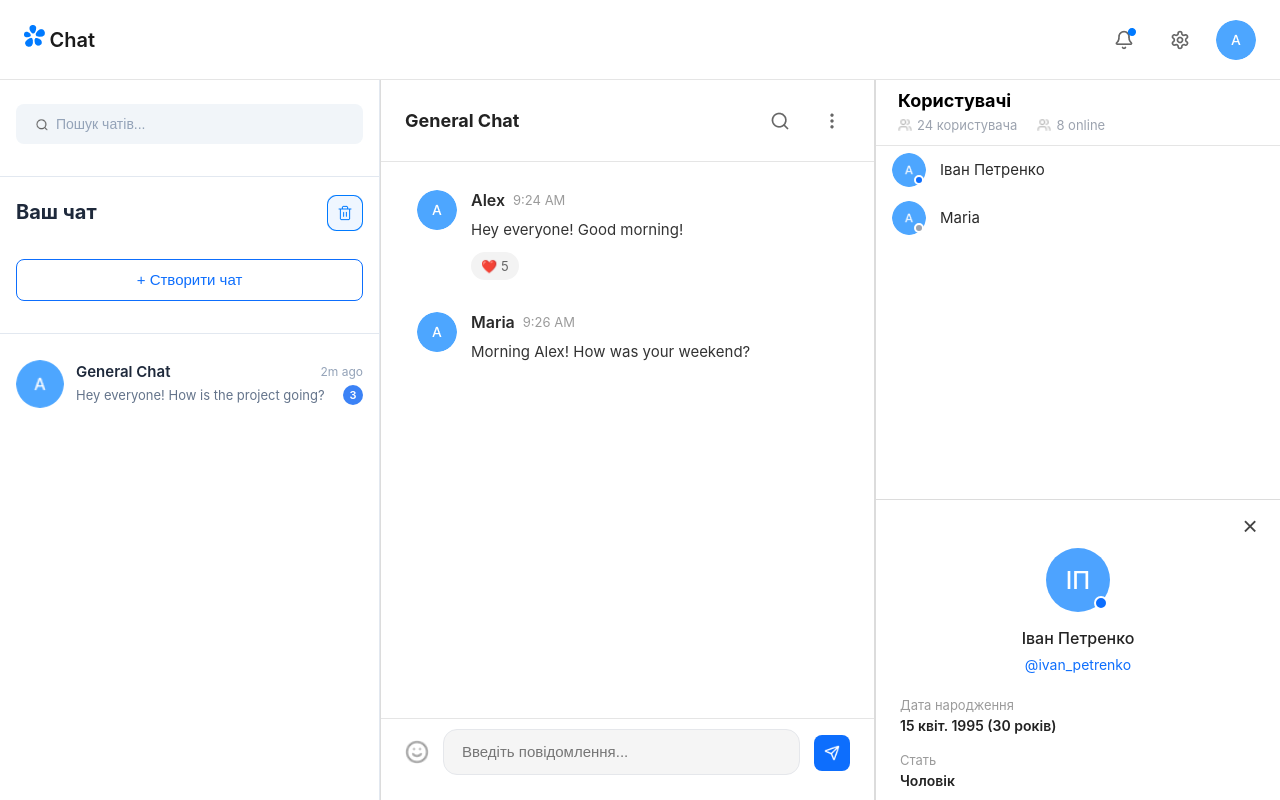
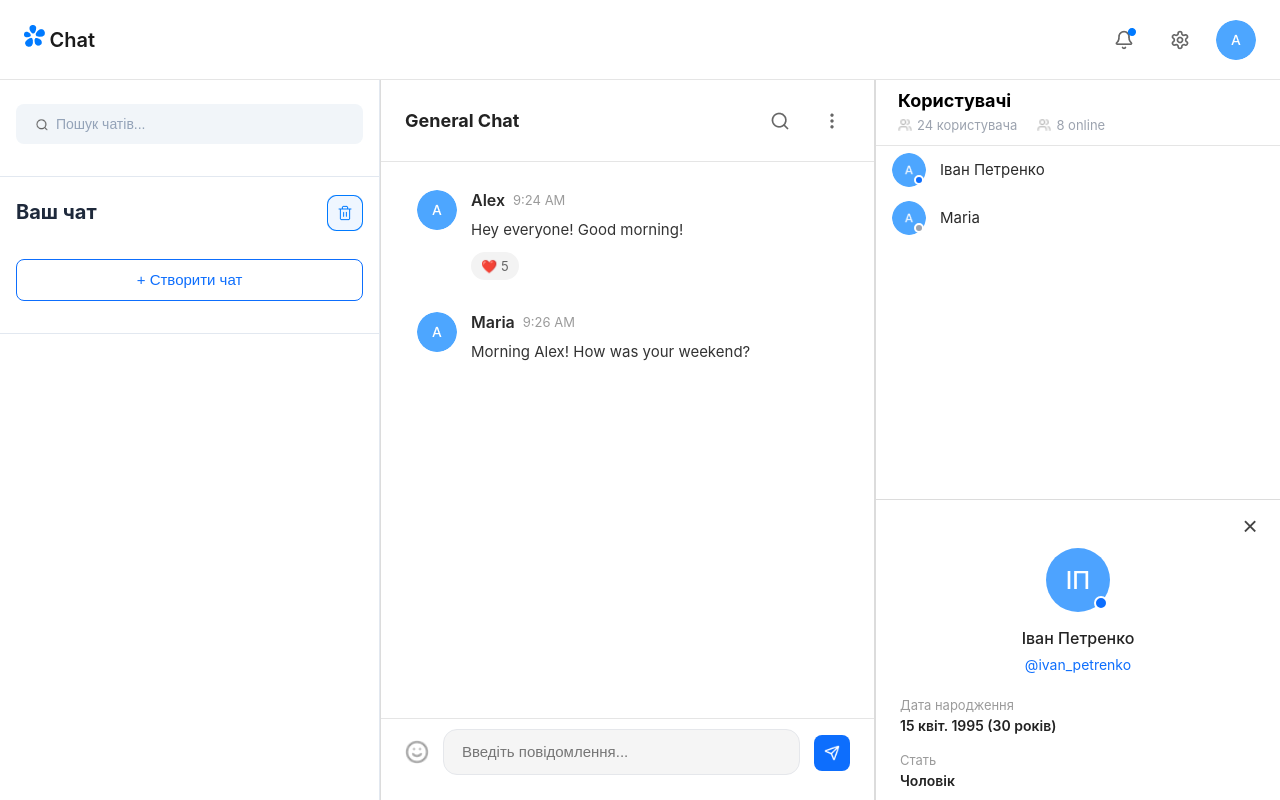
Before and after one commit to laskovy/chat-project, a Flask app: page /chat in a window 1280 px wide. Run offline with Flask 3, Linux system fonts and the light colour scheme; a user stored in the database is signed in; parts of the project's set-up code (start-up, migrations or seed data) failed here and were passed over; some libraries are stand-ins or nearby versions.

Commit message:
delete groups

```diff
--- a/chat_app/templates/chat.html
+++ b/chat_app/templates/chat.html
@@ -7,8 +7,9 @@
     <link rel="stylesheet" href="{{ url_for('static', filename='css/styles.css') }}">
 
 </head>
+<script src="https://cdn.socket.io/4.7.2/socket.io.min.js"></script>
 <script src="{{ url_for('static', filename='js/chat.js') }}"></script>
-<body>
+<body class="chat-page" >
 
     <header class="chat-header">
         <div class="header-logo">
@@ -46,7 +47,7 @@
 
         <div class="sidebar-title-row">
             <h2 class="sidebar-main-title">Ваш чат</h2>
-            <button class="sidebar-delete-btn" type="button">
+            <button class="sidebar-delete-btn" type="button" onclick="deleteChat()">
                 <img src="{{ url_for('static', filename='img/delete_icon.png.png') }}" alt="Удалить">
             </button>
         </div>
@@ -85,23 +86,29 @@
 {% endif %}
 
 
-            <div class="sidebar-divider"></div>
+
+        <div class="sidebar-divider"></div>
+            {% for group in groups %}
+            <div class="sidebar-chat-card">
+            <img src="{{ url_for('static', filename='img/avatar.png.png') }}"
+            class="sidebar-chat-avatar"
+            alt="Chat">
+
+            <div class="sidebar-card-content">
+            <div class="sidebar-card-top">
+            <span class="sidebar-chat-name font-semibold">
+                {{ group.name }}
+            </span>
+        </div>
+
+        <p class="sidebar-chat-text text-muted">
+            Чат іншого користувача
+        </p>
+    </div>
+</div>
+{% endfor %}
 
 
-            <div class="sidebar-chat-card">
-                <img src="{{ url_for('static', filename='img/avatar.png.png') }}" class="sidebar-chat-avatar" alt="General Chat">
-                <div class="sidebar-card-content">
-                    <div class="sidebar-card-top">
-                        <span class="sidebar-chat-name font-semibold">General Chat</span>
-                        <span class="sidebar-chat-time">2m ago</span>
-                    </div>
-
-                    <div class="sidebar-card-bottom-row">
-                        <p class="sidebar-chat-text text-muted">Hey everyone! How is the project going?</p>
-                        <span class="sidebar-chat-badge">3</span>
-                    </div>
-                </div>
-            </div>
 
         </div>
 
--- a/chat_app/views.py
+++ b/chat_app/views.py
@@ -2,12 +2,13 @@ import flask
 from flask_login import current_user
 from project.db import DATA_BASE
 from chat_app.models import Group
+from project.settings import *
 
 
 def render_chat():
     my_group = Group.query.filter_by(creator_id=current_user.id).first()
-
-    return flask.render_template("chat.html",my_group=my_group)
+    groups = Group.query.filter(Group.creator_id != current_user.id).all()
+    return flask.render_template("chat.html",my_group=my_group, groups=groups)
 
 
 def create_chat():
@@ -15,5 +16,13 @@ def create_chat():
     group = Group(name=name, creator_id=current_user.id)
     DATA_BASE.session.add(group)
     DATA_BASE.session.commit()
+    socketio.emit("new_chat",{"id": group.id, "name": group.name, "creator_id": group.creator_id})
+    return flask.redirect("/chat")
 
+def delete_chat():
+    group = Group.query.filter_by(creator_id=current_user.id).first()
+    if group:
+        DATA_BASE.session.delete(group)
+        DATA_BASE.session.commit()
+        socketio.emit("chat_deleted", {"id": group.id})
     return flask.redirect("/chat")
--- a/project/settings.py
+++ b/project/settings.py
@@ -3,6 +3,7 @@ from main_app.app import applic
 from flask_migrate import Migrate
 from project.db import DATA_BASE
 from .login_manager import login_manager
+from flask_socketio import SocketIO
 
 
 project = Flask(
@@ -16,3 +17,4 @@ project.config["SQLALCHEMY_TRACK_MODIFICATIONS"] = False
 DATA_BASE.init_app(project)
 
 migrate = Migrate(project, DATA_BASE)
+socketio = SocketIO(project)
--- a/project/static/css/styles.css
+++ b/project/static/css/styles.css
@@ -310,7 +310,7 @@ button:hover {
 
 
 
-body {
+.chat-page {
     margin: 0;
     padding: 0;
     height: 100vh;
--- a/project/static/js/chat.js
+++ b/project/static/js/chat.js
@@ -30,3 +30,43 @@ document.addEventListener("DOMContentLoaded", function () {
     });
 
 });
+
+document.addEventListener("DOMContentLoaded", function () {
+
+    const socket = io();
+
+
+    socket.on("new_chat", function (data) {
+        const list = document.querySelector(".sidebar-cards-list");
+
+        const card = document.createElement("div");
+        card.classList.add("sidebar-chat-card");
+        card.innerHTML = `
+            <img src="/static/img/avatar.png.png" class="sidebar-chat-avatar" alt="Chat">
+            <div class="sidebar-card-content">
+                <div class="sidebar-card-top">
+                    <span class="sidebar-chat-name font-semibold">${data.name}</span>
+                </div>
+                <p class="sidebar-chat-text text-muted">Чат користувача</p>
+            </div>
+        `;
+        list.appendChild(card);
+    });
+});
+
+
+function deleteChat() {
+    fetch("/delete_chat", { method: "POST" });
+}
+document.addEventListener("DOMContentLoaded", function () {
+    const socket = io();
+
+    socket.on("chat_deleted", function (data) {
+        const list = document.querySelector(".sidebar-cards-list");
+        const card = list.querySelector(".sidebar-chat-card");
+        if (card) {
+            card.remove();
+            window.location.reload();
+        }
+    });
+});
--- a/project/urls.py
+++ b/project/urls.py
@@ -1,7 +1,7 @@
 from  main_app.views import render_reg, render_login
 from project.settings import project
 from main_app.views import *
-from chat_app.views import render_chat, create_chat
+from chat_app.views import render_chat, create_chat, delete_chat
 
 
 
@@ -12,3 +12,4 @@ project.add_url_rule(rule='/verify', view_func=verify_account)
 project.add_url_rule(rule='/register_success', view_func=register_success)
 project.add_url_rule(rule="/chat", view_func=render_chat)
 project.add_url_rule("/create_chat", view_func=create_chat, methods=["POST"])
+project.add_url_rule('/delete_chat', view_func=delete_chat, methods=["POST"])
```
Also changed, not shown: manage.py (+3 -4 lines), instance/database.db.
